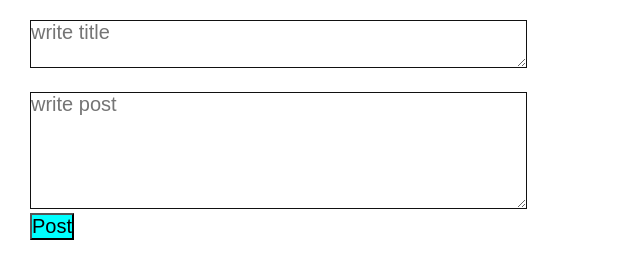
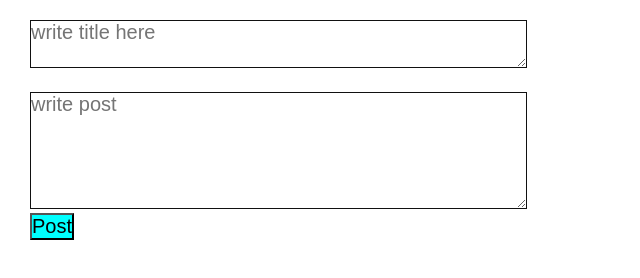
Before and after one commit to Gilbertelnino/twork, a plain HTML site: page ui/html/write.html in a window 1280 px wide. Shown: the full height of the page, 0-640 px from the left. Drawn offline with Linux system fonts and the light colour scheme.

Commit message:
user write post

```diff
--- a/ui/html/write.html
+++ b/ui/html/write.html
@@ -11,7 +11,7 @@
     <article>
         <section>
             <form action="app.html" method="post">
-                <textarea name="textarea" class="write-post" cols="40" rows="2" placeholder="write title"></textarea><br>
+                <textarea name="textarea" class="write-post" cols="40" rows="2" placeholder="write title here"></textarea><br>
                 <textarea name="post" class="post-field" cols="40" rows="5" placeholder="write post"></textarea><br>
                 <button id="add-post">Post</button>
             </form>
```
